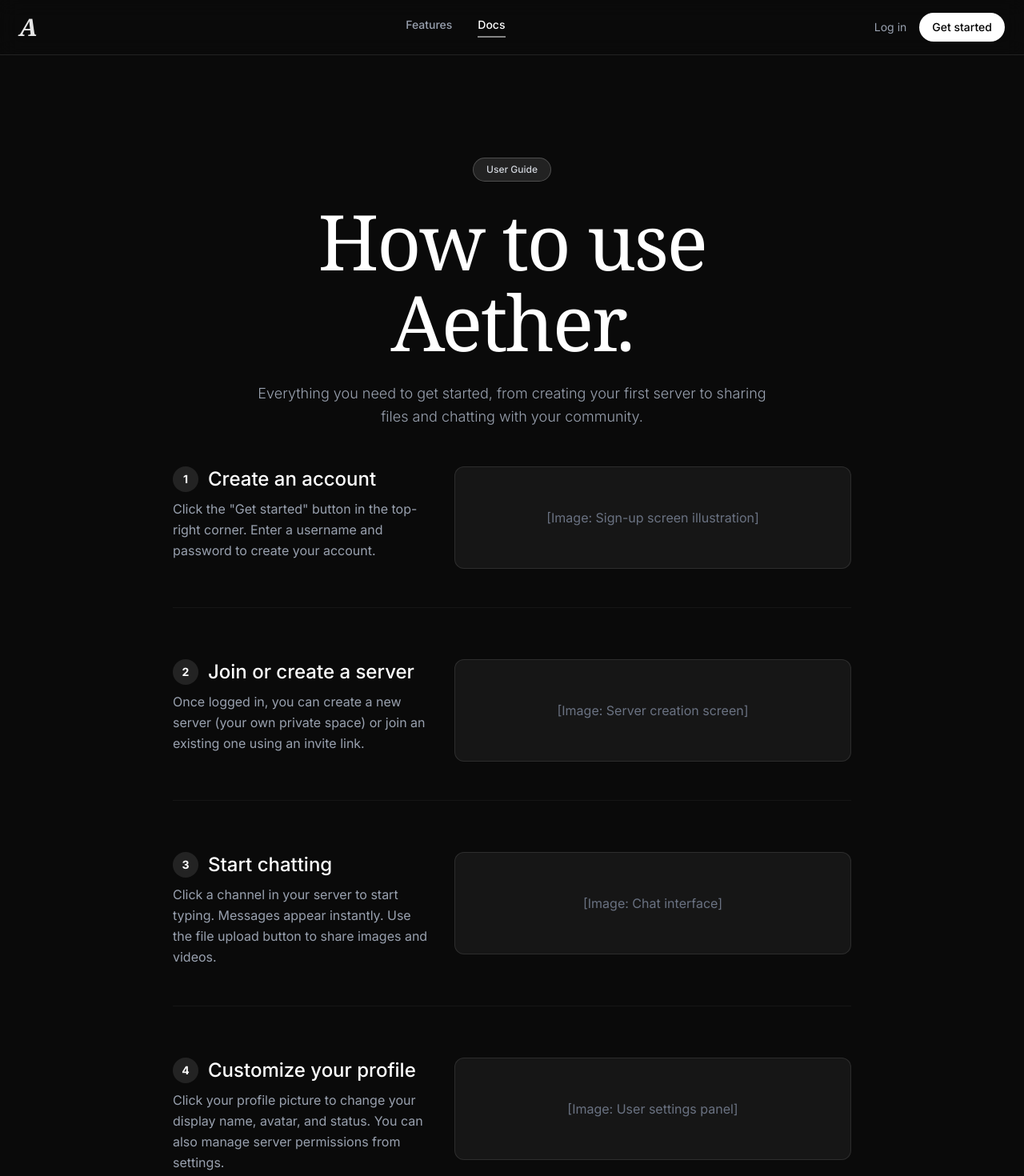
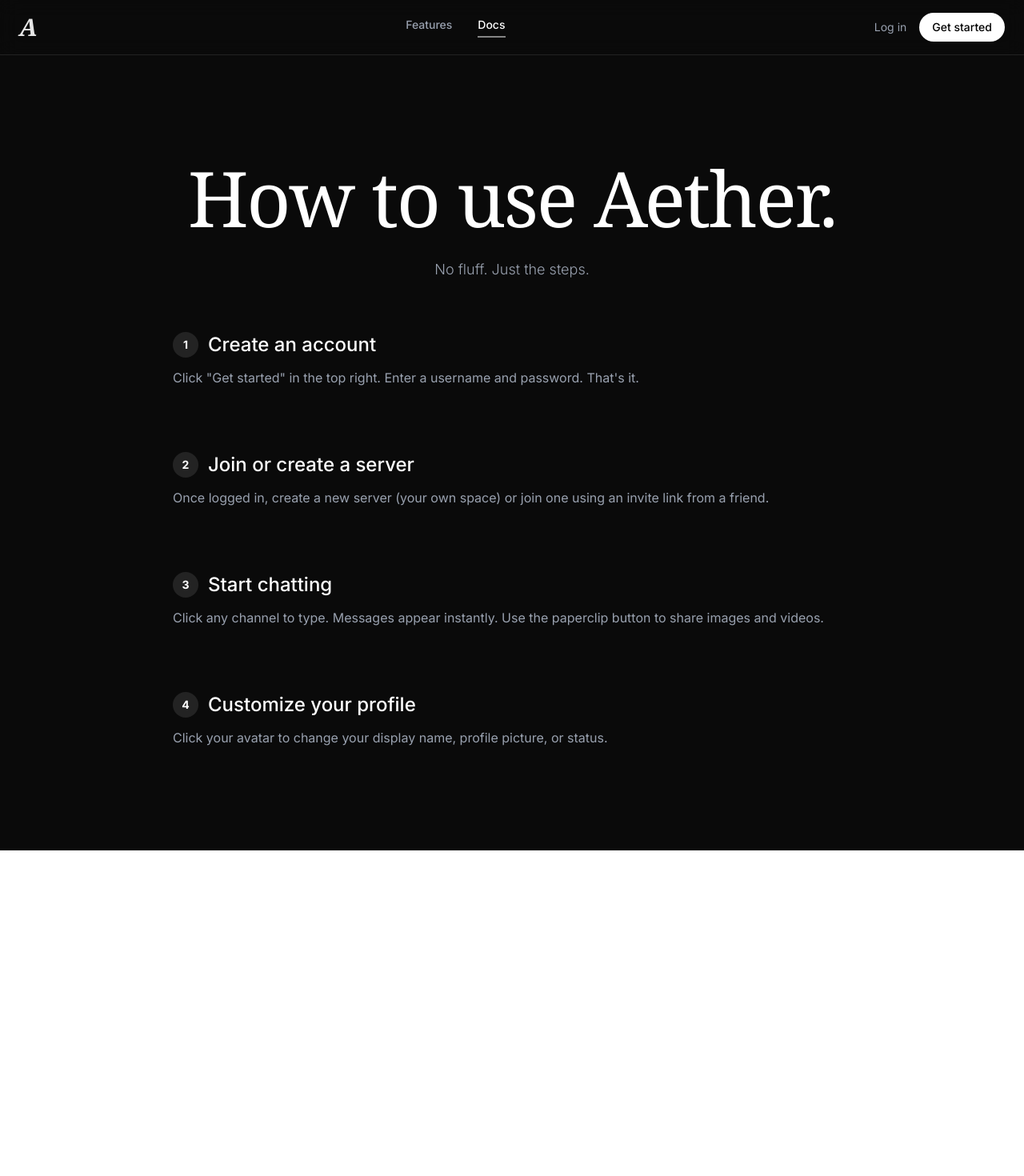
Before and after one commit to aetherord/Aether, a Next.js app: page /docs in a window 1280 px wide. Shown: the top 1470 px of the page at 80% size. After the commit the page ends 1063 px from the top, so only its background shows below. Built offline with nearby package versions, Linux system fonts and the light colour scheme.

Commit message:
docs: clean, real instructions with no support or placeholders

```diff
--- a/src/app/docs/page.tsx
+++ b/src/app/docs/page.tsx
@@ -3,7 +3,7 @@ import Link from "next/link";
 export default function Docs() {
   return (
     <div className="min-h-screen bg-[#0a0a0a] text-white font-sans">
-      {/* Sticky Navbar */}
+      {/* Navbar */}
       <nav className="sticky top-0 z-50 bg-[#0a0a0a]/80 backdrop-blur-md border-b border-white/10 px-6 py-4 flex justify-between items-center max-w-7xl mx-auto">
         <Link href="/" className="text-3xl font-serif italic font-bold text-white/90 tracking-tight">A</Link>
         <div className="hidden md:flex gap-8 text-sm font-medium">
@@ -17,90 +17,60 @@ export default function Docs() {
       </nav>
 
       {/* Hero */}
-      <section className="max-w-5xl mx-auto px-6 pt-32 pb-12 text-center">
-        <div className="inline-block px-4 py-1.5 rounded-full border border-white/20 bg-white/10 text-xs font-medium text-gray-300 mb-6">
-          User Guide
-        </div>
+      <section className="max-w-5xl mx-auto px-6 pt-32 pb-16 text-center">
         <h1 className="font-serif text-6xl lg:text-8xl leading-[1.05] tracking-tight mb-6">
-          How to use <br /> Aether.
+          How to use Aether.
         </h1>
         <p className="text-lg text-gray-400 max-w-2xl mx-auto leading-relaxed font-light">
-          Everything you need to get started, from creating your first server to sharing files and chatting with your community.
+          No fluff. Just the steps.
         </p>
       </section>
 
-      {/* Step-by-step user guide */}
-      <section className="max-w-4xl mx-auto px-6 pb-32 space-y-16">
-        {/* Step 1 */}
-        <div className="grid grid-cols-1 md:grid-cols-5 gap-8 items-start border-b border-white/5 pb-12">
-          <div className="md:col-span-2">
-            <div className="flex items-center gap-3 mb-2">
-              <span className="flex items-center justify-center w-8 h-8 rounded-full bg-white/10 text-sm font-bold text-white">1</span>
-              <h2 className="text-2xl font-medium">Create an account</h2>
-            </div>
-            <p className="text-gray-400 leading-relaxed">
-              Click the &quot;Get started&quot; button in the top-right corner. Enter a username and password to create your account.
-            </p>
-          </div>
-          <div className="md:col-span-3 bg-white/5 rounded-xl p-6 border border-white/10 flex items-center justify-center text-gray-500 h-32">
-            [Image: Sign-up screen illustration]
-          </div>
+      {/* Instructions */}
+      <section className="max-w-4xl mx-auto px-6 pb-32 space-y-20">
+        {/* 1 */}
+        <div>
+          <h2 className="text-2xl font-medium mb-3 flex items-center gap-3">
+            <span className="flex items-center justify-center w-8 h-8 rounded-full bg-white/10 text-white text-sm font-bold">1</span>
+            Create an account
+          </h2>
+          <p className="text-gray-400 leading-relaxed">
+            Click &quot;Get started&quot; in the top right. Enter a username and password. That's it.
+          </p>
         </div>
 
-        {/* Step 2 */}
-        <div className="grid grid-cols-1 md:grid-cols-5 gap-8 items-start border-b border-white/5 pb-12">
-          <div className="md:col-span-2">
-            <div className="flex items-center gap-3 mb-2">
-              <span className="flex items-center justify-center w-8 h-8 rounded-full bg-white/10 text-sm font-bold text-white">2</span>
-              <h2 className="text-2xl font-medium">Join or create a server</h2>
-            </div>
-            <p className="text-gray-400 leading-relaxed">
-              Once logged in, you can create a new server (your own private space) or join an existing one using an invite link.
-            </p>
-          </div>
-          <div className="md:col-span-3 bg-white/5 rounded-xl p-6 border border-white/10 flex items-center justify-center text-gray-500 h-32">
-            [Image: Server creation screen]
-          </div>
+        {/* 2 */}
+        <div>
+          <h2 className="text-2xl font-medium mb-3 flex items-center gap-3">
+            <span className="flex items-center justify-center w-8 h-8 rounded-full bg-white/10 text-white text-sm font-bold">2</span>
+            Join or create a server
+          </h2>
+          <p className="text-gray-400 leading-relaxed">
+            Once logged in, create a new server (your own space) or join one using an invite link from a friend.
+          </p>
         </div>
 
-        {/* Step 3 */}
-        <div className="grid grid-cols-1 md:grid-cols-5 gap-8 items-start border-b border-white/5 pb-12">
-          <div className="md:col-span-2">
-            <div className="flex items-center gap-3 mb-2">
-              <span className="flex items-center justify-center w-8 h-8 rounded-full bg-white/10 text-sm font-bold text-white">3</span>
-              <h2 className="text-2xl font-medium">Start chatting</h2>
-            </div>
-            <p className="text-gray-400 leading-relaxed">
-              Click a channel in your server to start typing. Messages appear instantly. Use the file upload button to share images and videos.
-            </p>
-          </div>
-          <div className="md:col-span-3 bg-white/5 rounded-xl p-6 border border-white/10 flex items-center justify-center text-gray-500 h-32">
-            [Image: Chat interface]
-          </div>
+        {/* 3 */}
+        <div>
+          <h2 className="text-2xl font-medium mb-3 flex items-center gap-3">
+            <span className="flex items-center justify-center w-8 h-8 rounded-full bg-white/10 text-white text-sm font-bold">3</span>
+            Start chatting
+          </h2>
+          <p className="text-gray-400 leading-relaxed">
+            Click any channel to type. Messages appear instantly. Use the paperclip button to share images and videos.
+          </p>
         </div>
 
-        {/* Step 4 */}
-        <div className="grid grid-cols-1 md:grid-cols-5 gap-8 items-start pb-12">
-          <div className="md:col-span-2">
-            <div className="flex items-center gap-3 mb-2">
-              <span className="flex items-center justify-center w-8 h-8 rounded-full bg-white/10 text-sm font-bold text-white">4</span>
-              <h2 className="text-2xl font-medium">Customize your profile</h2>
-            </div>
-            <p className="text-gray-400 leading-relaxed">
-              Click your profile picture to change your display name, avatar, and status. You can also manage server permissions from settings.
-            </p>
-          </div>
-          <div className="md:col-span-3 bg-white/5 rounded-xl p-6 border border-white/10 flex items-center justify-center text-gray-500 h-32">
-            [Image: User settings panel]
-          </div>
+        {/* 4 */}
+        <div>
+          <h2 className="text-2xl font-medium mb-3 flex items-center gap-3">
+            <span className="flex items-center justify-center w-8 h-8 rounded-full bg-white/10 text-white text-sm font-bold">4</span>
+            Customize your profile
+          </h2>
+          <p className="text-gray-400 leading-relaxed">
+            Click your avatar to change your display name, profile picture, or status.
+          </p>
         </div>
-      </section>
-
-      {/* Support CTA */}
-      <section className="max-w-4xl mx-auto px-6 pb-20 text-center border-t border-white/5 pt-16">
-        <h2 className="text-3xl font-serif mb-4">Need more help?</h2>
-        <p className="text-gray-400 mb-6">Join our community Discord or send us an email at support@aetherord.pages.dev</p>
-        <Link href="#" className="px-6 py-3 rounded-full bg-white text-black font-medium hover:bg-gray-200 transition">Contact Support</Link>
       </section>
     </div>
   );
```
